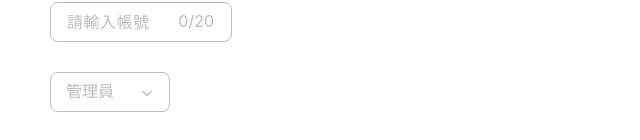
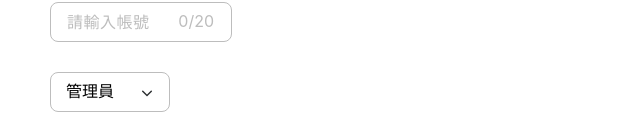
Before and after one commit to Pinkowo/classswift-ui-components, a React (Create React App) app: page / in a window 1280 px wide. Shown: the part 118-258 px from the top of the page, without its empty margins (0-640 px from the left). Built offline with nearby package versions, Linux system fonts and the light colour scheme.

Commit message:
style: dropdown shadow and seleted bgc

```diff
--- a/src/App.js
+++ b/src/App.js
@@ -15,7 +15,7 @@ function App() {
       <Input text="帳號" type="text" placeholder='請輸入帳號' inputStyle={{ width: 182 }}
         value={value} setValue={setValue} inputClass={style.input} maxLength={20} />
 
-      <Dropdown value={dropValue} setValue={setDropValue} dropdownStyle={{ width: 120 }} isSplit disabled
+      <Dropdown value={dropValue} setValue={setDropValue} dropdownStyle={{ width: 120 }}
         dropdownClass={{ dropdown: style.dropdown, select: style.select, modal: style.modal }}>
         <DropButton text="管理員管理員管理員管理員" onClick={() => console.log('1')} />
         <DropButton text="教師" onClick={() => console.log('2')} />
--- a/src/components/dropdown.module.css
+++ b/src/components/dropdown.module.css
@@ -70,6 +70,15 @@
 
 .selected {
     border-radius: var(--corner) var(--corner) 0 0;
+}
+
+.selectedSplit {
+    border-radius: var(--corner);
+}
+
+.selected,
+.selectedSplit {
+    background-color: #F5F5F5;
     transition: 0.3s ease;
 }
 
@@ -93,15 +102,11 @@
     overflow-x: hidden;
 }
 
-.selectedSplit {
-    border-radius: var(--corner);
-    transition: 0.3s ease;
-}
-
 .modalSplit {
     top: calc(100% + 8px);
     border-radius: var(--corner);
     border-top: 1px solid #BDBDBD;
+    box-shadow: 0px 0px 6px #D6D6D6;
 }
 
 .modal button {
```
Also changed, not shown: 1 other file (tests, documents, lock files or other folders).
